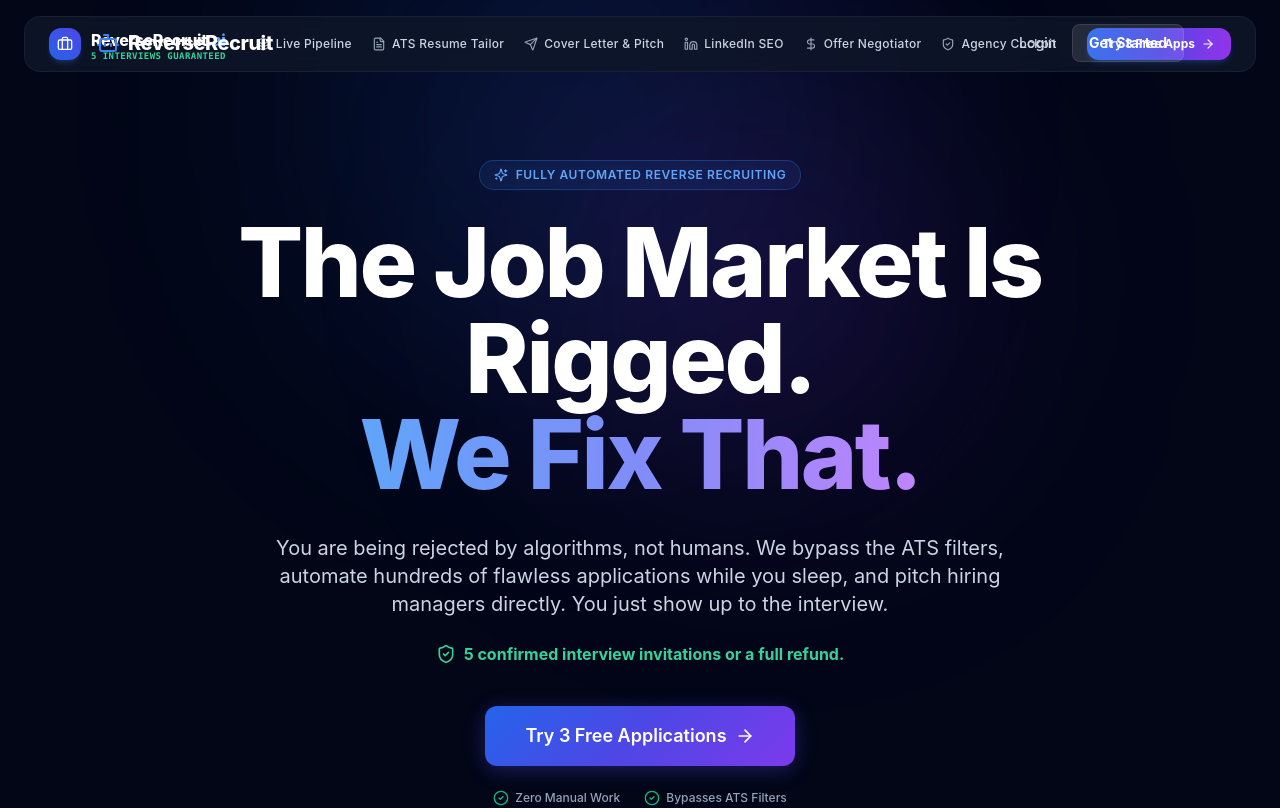
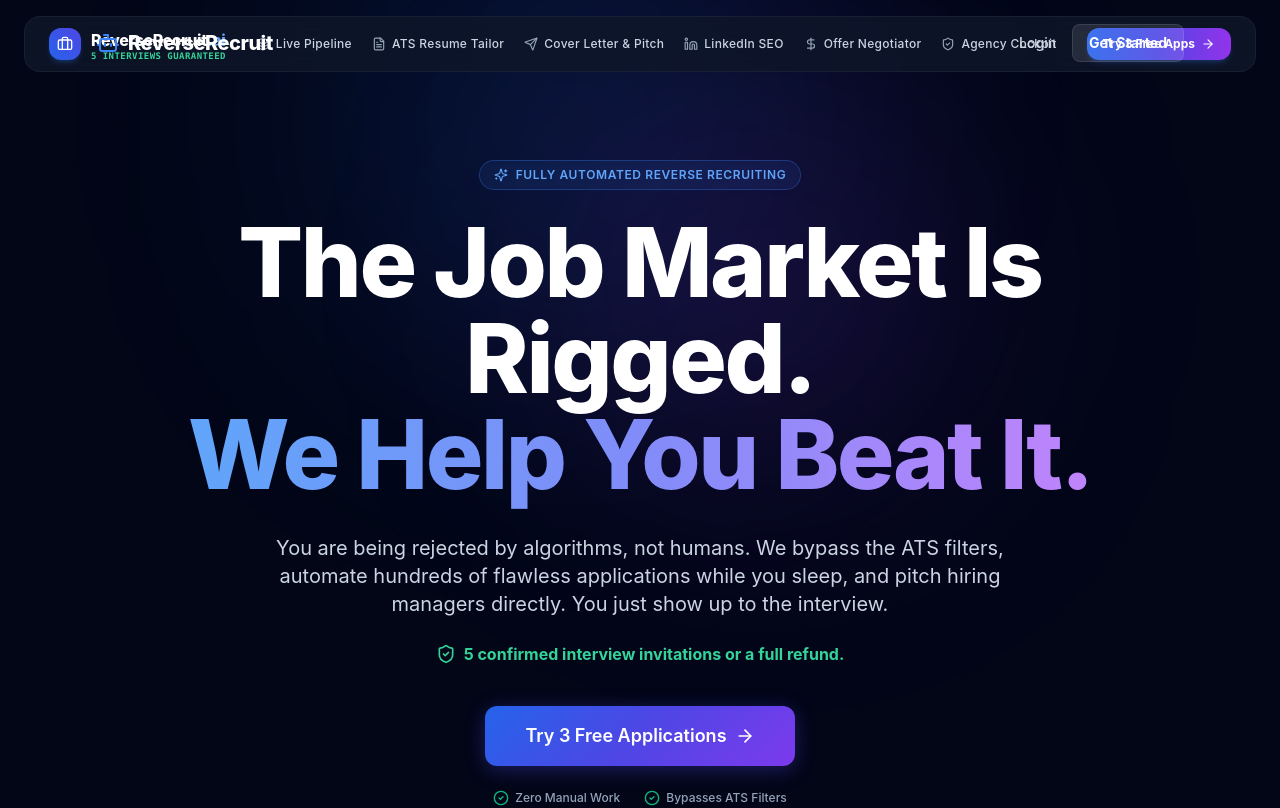
Before and after one commit to kpbhoomika/reverse-recruit-ai, a Next.js app: page / in a window 1280 px wide. Shown: the top 808 px of the page. Built offline with nearby package versions, Linux system fonts and the light colour scheme.

Commit message:
Update headline: We Help You Beat It.

```diff
--- a/app/page.tsx
+++ b/app/page.tsx
@@ -64,7 +64,7 @@
           {/* Hero Headline */}
           <h1 className="text-5xl sm:text-7xl lg:text-8xl font-extrabold tracking-tight text-white max-w-5xl mx-auto leading-[1.05] mb-8">
             The Job Market Is Rigged.<br/>
-            <span className="bg-clip-text text-transparent bg-gradient-to-r from-blue-400 via-indigo-400 to-purple-400">We Fix That.</span>
+            <span className="bg-clip-text text-transparent bg-gradient-to-r from-blue-400 via-indigo-400 to-purple-400">We Help You Beat It.</span>
           </h1>
 
           {/* Hero Subtitle */}
```
